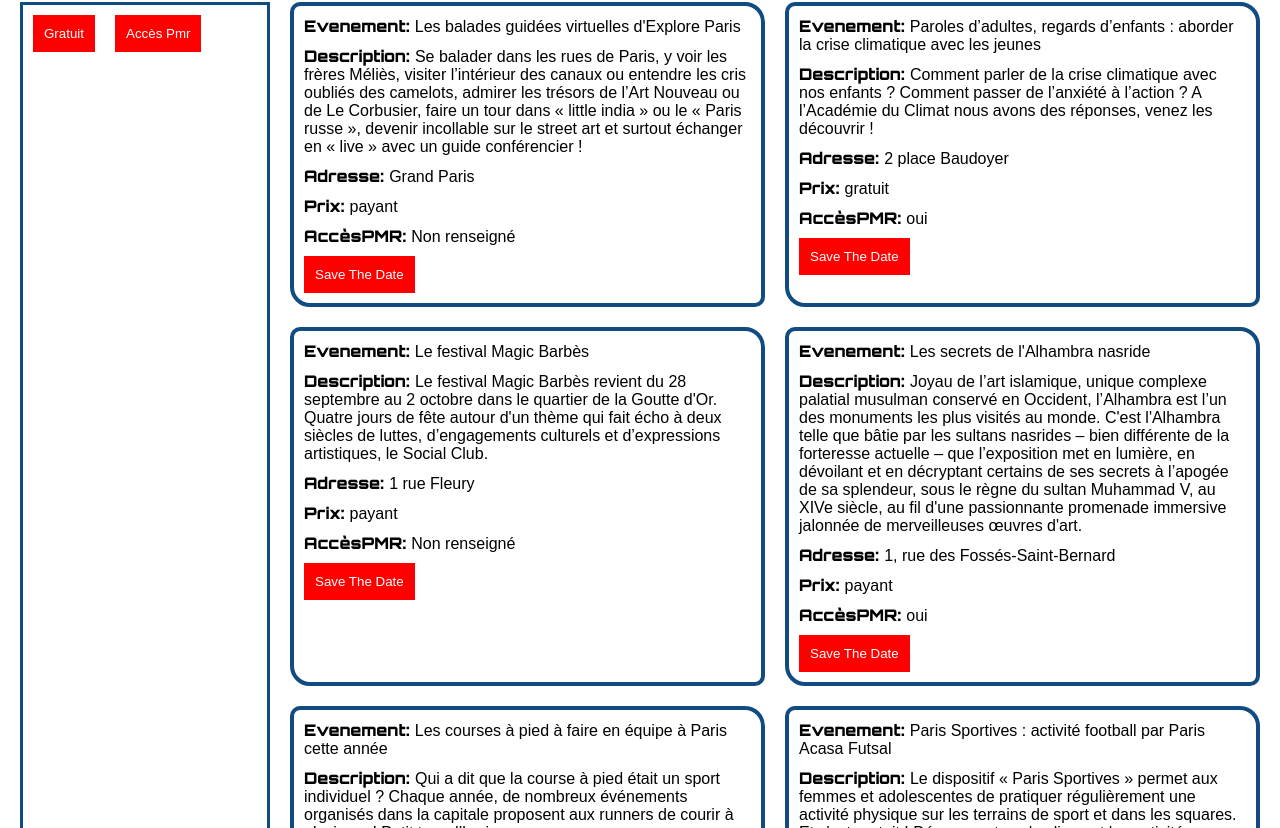
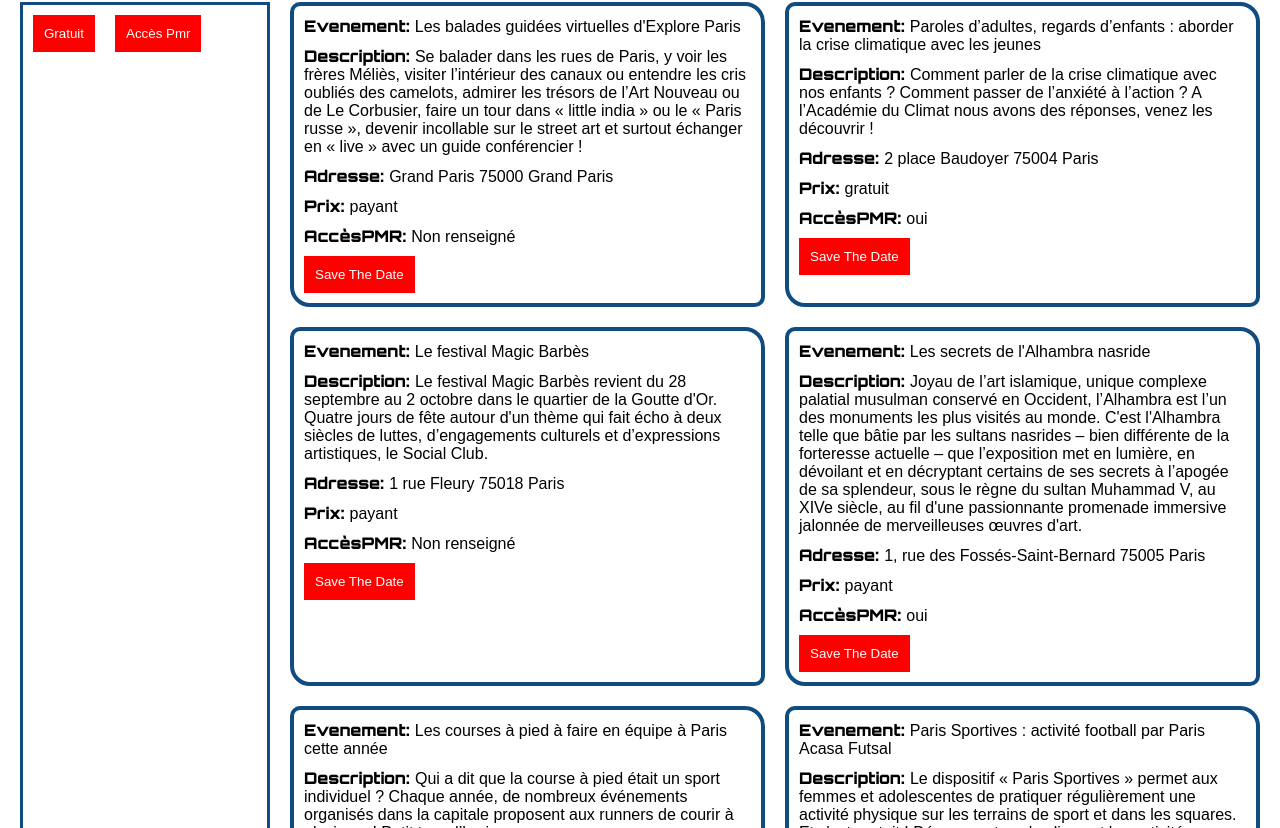
Before and after one commit to Fabiola971/adataviz-react, a React (Vite) app: page / in a window 1280 px wide. Shown: the part 1072-1900 px from the top of the page. Built offline with nearby package versions, Linux system fonts and the light colour scheme; a web font is replaced by a local one.

Commit message:
rectification adresse
IA, 0

```diff
--- a/src/utils.js
+++ b/src/utils.js
@@ -5,10 +5,10 @@ export const formatDatas = (event) => {
     // Evenement, Description, Adresse, Prix, Accès PMR
     return{
         id:event.event_id,
-        date:event.date_start,
+        date:event.date_description,
         evenement: event.title,
         description: event.lead_text,
-        adresse: [event.address_street, results.address_zipcode, results.address_city].filter(Boolean).join(" "),
+        adresse: [event.address_street, event.address_zipCode, event.address_city].join(" "),
         prix: event.price_type,
         accèsPMR: event.pmr,
     };
```
